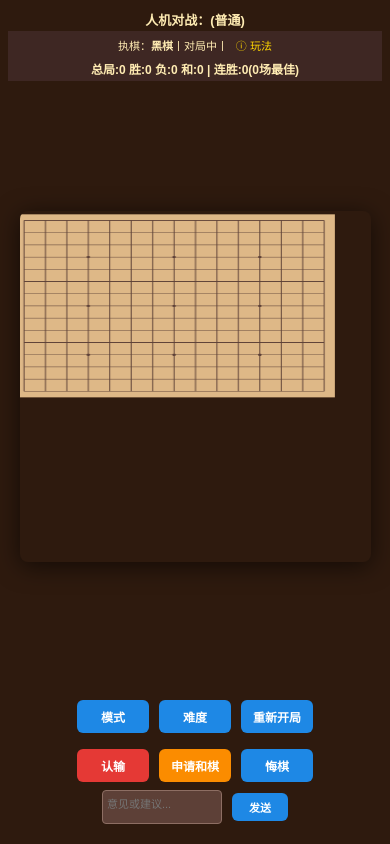
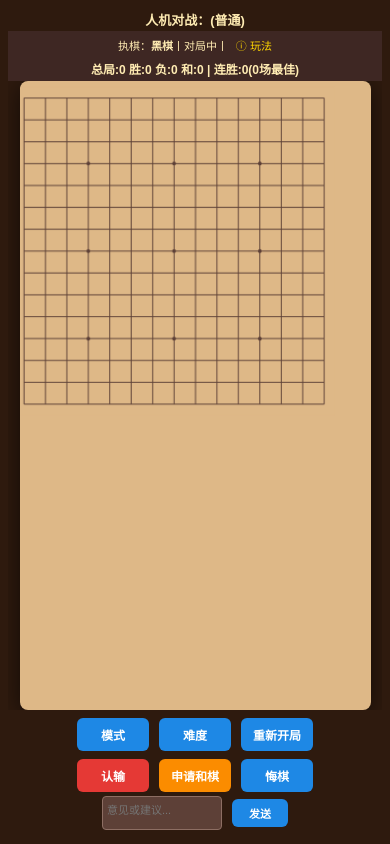
Before and after one commit to Xeno505-VCD/Gomoku-game, a website built with Vite: page index.html in a window 390 px wide. Built offline with nearby package versions, Linux system fonts and the light colour scheme.

Commit message:
手机端Canvas防扁平+按键上移：width/height 100%+max-height约束

```diff
--- a/src/styles/main.css
+++ b/src/styles/main.css
@@ -192,17 +192,20 @@ body {
     display: flex;
     justify-content: center;
     align-items: center;
+    overflow: hidden;
     width: 100%;
   }
 
   #gameCanvas {
-    width: auto !important;
-    height: auto !important;
+    width: 100% !important;
+    height: 100% !important;
     max-width: 90vw;
+    max-height: 100%;
     aspect-ratio: 1 / 1;
     margin: 0 auto;
     border-radius: 8px;
     box-shadow: 0 4px 24px rgba(0, 0, 0, 0.6);
+    background-color: #DEB887;
   }
 
   /* Footer 按钮区域 */
@@ -213,8 +216,8 @@ body {
     align-items: center;
     gap: 0;
     min-width: auto;
-    padding: 4px 0;
-    margin-top: 0;
+    padding: 2px 0;
+    margin-top: 2px;
     width: 100%;
   }
 
@@ -226,7 +229,7 @@ body {
     gap: 10px;
     width: 100%;
     max-width: 90vw;
-    margin-bottom: 8px;
+    margin-bottom: 4px;
   }
 
   #sidePanel button { width: 72px; font-size: 12px; padding: 8px 0; }
```
